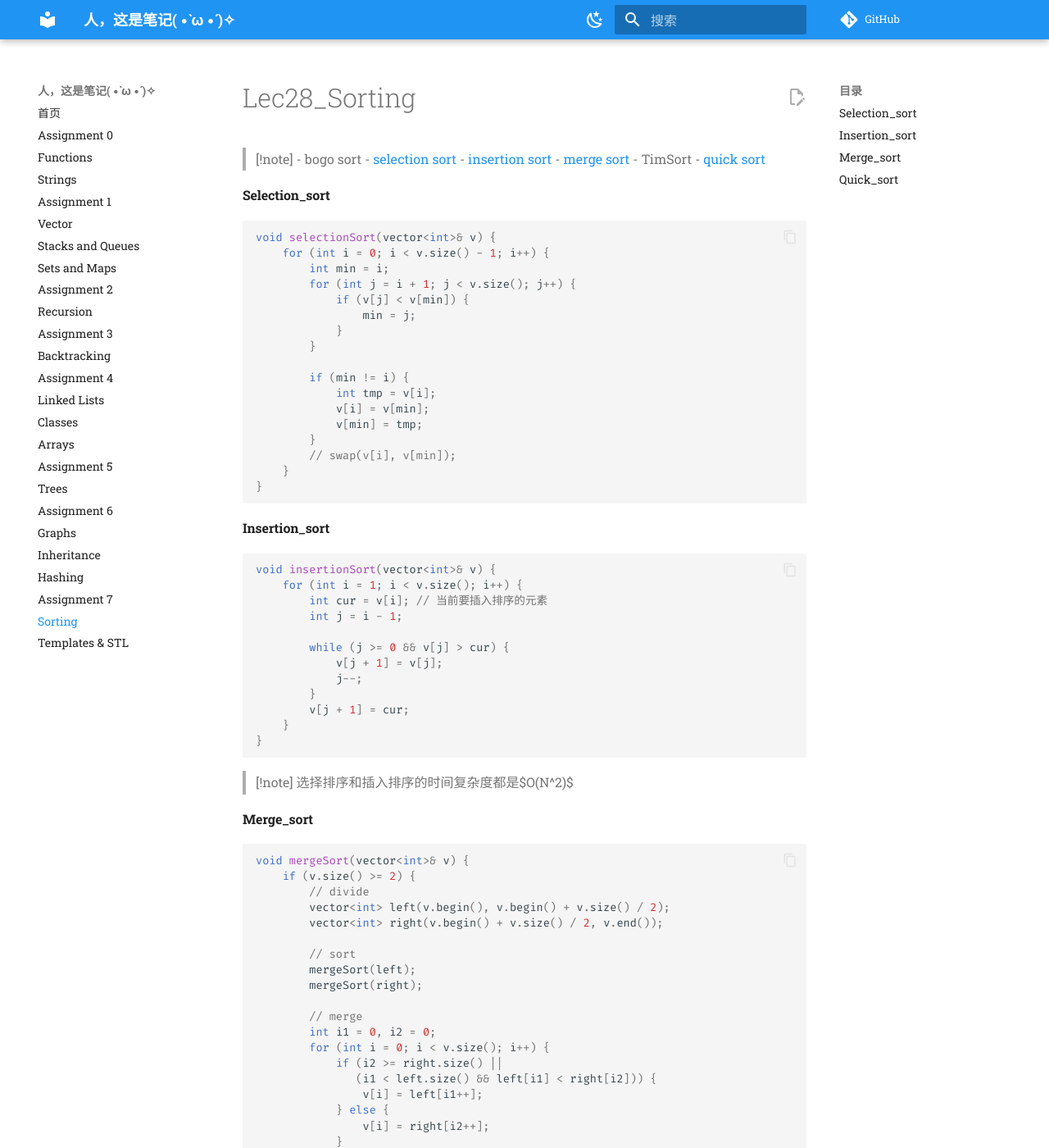
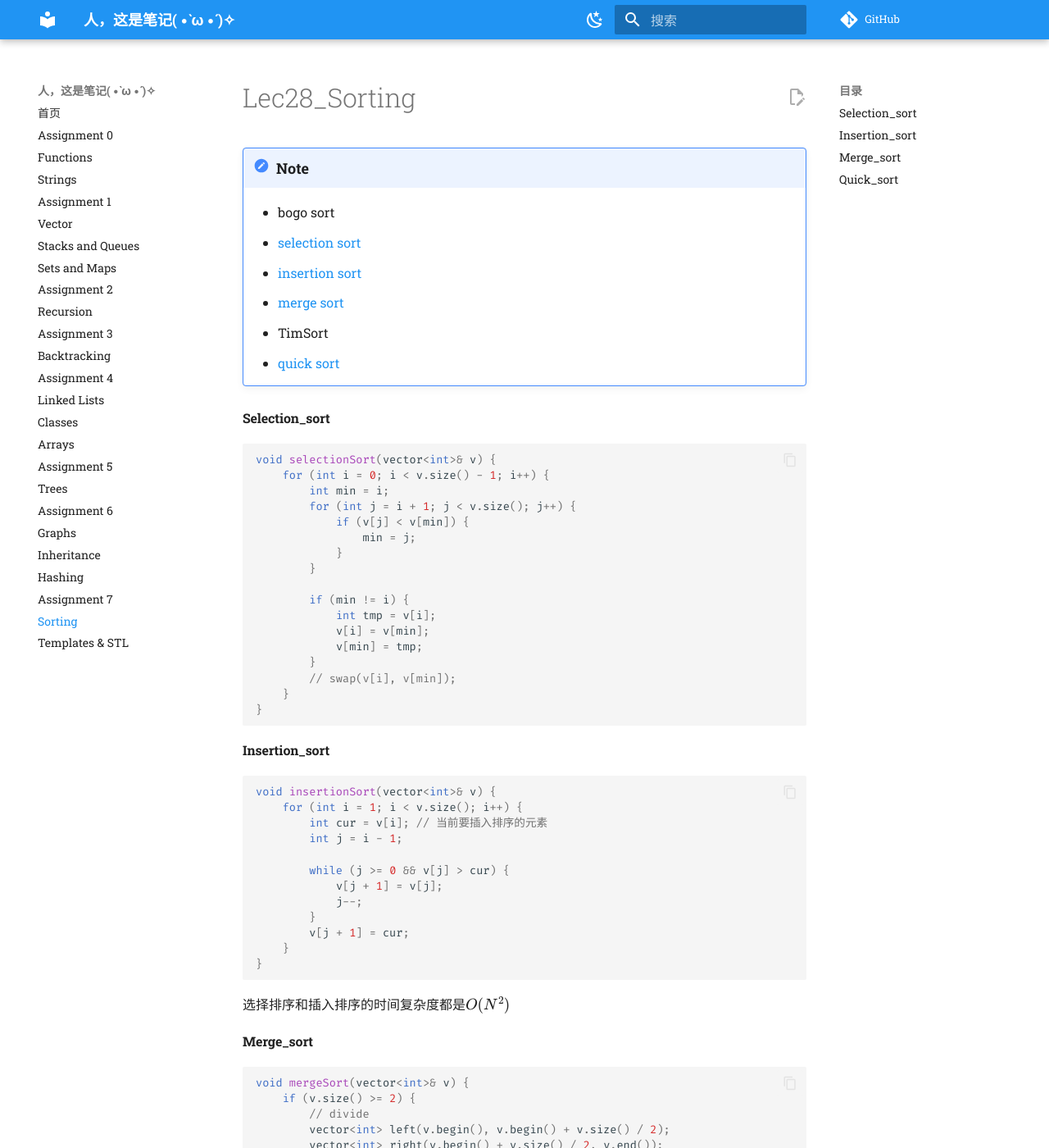
Before and after one commit to Ori-Alnilam/cs106x-notes-by-mkdocs, an MkDocs documentation site: the page built from docs/lec28_sorting.md, in a window 1280 px wide and 1400 px high. Shown: the whole window at 82% size. Built offline with MkDocs 1.6.1 and Material for MkDocs 9.7.7, drawn with Linux system fonts in a browser that asks for light colours; comment, search, counter and statistics services are not loaded; some of the changed text lies outside the part shown.

Commit message:
docs: 增加LaTeX数学公式渲染

````diff
--- a/docs/lec28_sorting.md
+++ b/docs/lec28_sorting.md
@@ -1,11 +1,11 @@
 # Lec28_Sorting
-> [!note]
-> - bogo sort
-> - [selection sort](#Selection_sort)
-> - [insertion sort](#Insertion_sort)
-> - [merge sort](#Merge_sort)
-> - TimSort
-> - [quick sort](#Quick_sort)
+!!! note
+    - bogo sort
+    - [selection sort](#Selection_sort)
+    - [insertion sort](#Insertion_sort)
+    - [merge sort](#Merge_sort)
+    - TimSort
+    - [quick sort](#Quick_sort)
 
 #### Selection_sort
 ```cpp
@@ -44,8 +44,7 @@ void insertionSort(vector<int>& v) {
 }
 ```
 
-> [!note]
-> 选择排序和插入排序的时间复杂度都是$O(N^2)$
+选择排序和插入排序的时间复杂度都是$O(N^2)$
 
 #### Merge_sort
 ```cpp
@@ -149,9 +148,9 @@ void merge(vector<int>& v, vector<int>& tmp, int left, int mid, int right) {
 
 #### Quick_sort
 
-> [!note]
-> 归并排序是稳定的排序算法，而快速排序不稳定。
->
-> 稳定性：相等元素的相对顺序在排序前后不变
+
+归并排序是稳定的排序算法，而快速排序不稳定。
+
+稳定性：相等元素的相对顺序在排序前后不变
 
 ---
--- a/mkdocs.yml
+++ b/mkdocs.yml
@@ -51,6 +51,8 @@ markdown_extensions:
   - footnotes
   - pymdownx.caret        # 下划线 ^text^
   - pymdownx.tilde        # 删除线 ~~text~~
+  - pymdownx.arithmatex:
+      generic: true
 
 nav:
   - 首页: index.md
@@ -81,3 +83,8 @@ nav:
 
 extra_css:
   - stylesheets/extra.css
+  - https://cdn.jsdelivr.net/npm/katex@0.16.8/dist/katex.min.css
+
+extra_javascript:
+  - https://polyfill.io/v3/polyfill.min.js?features=es6
+  - https://cdn.jsdelivr.net/npm/mathjax@3/es5/tex-mml-chtml.js
````
